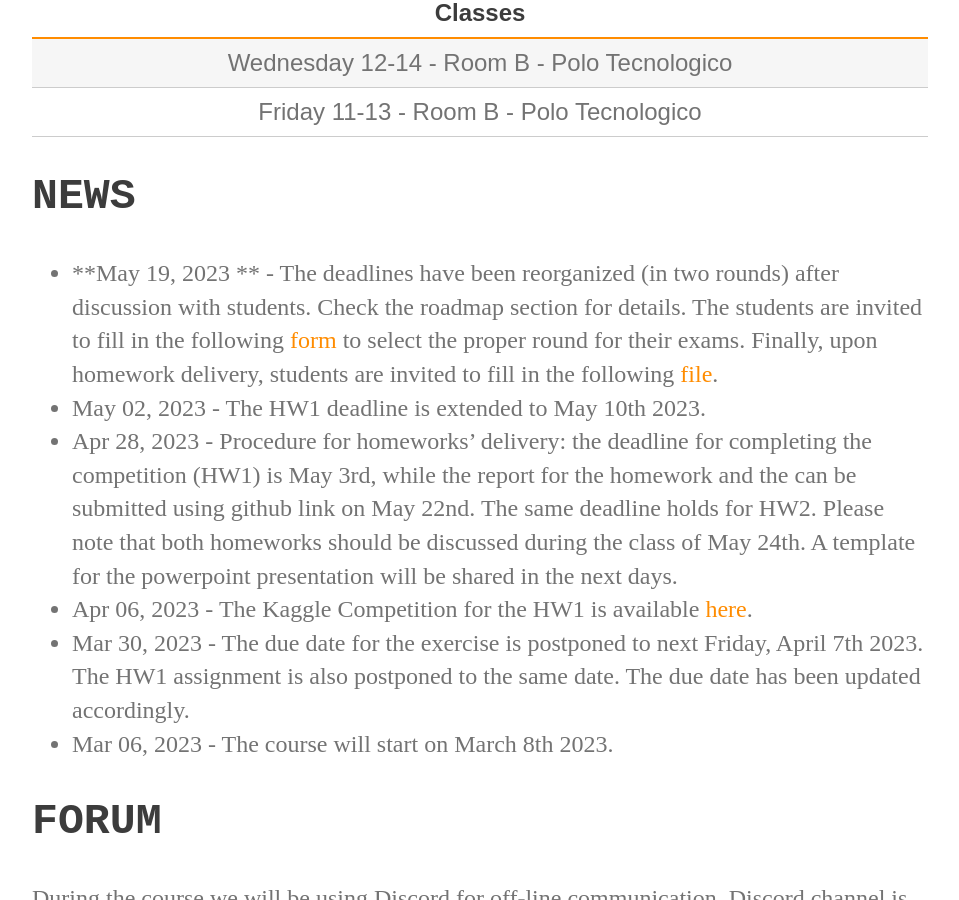
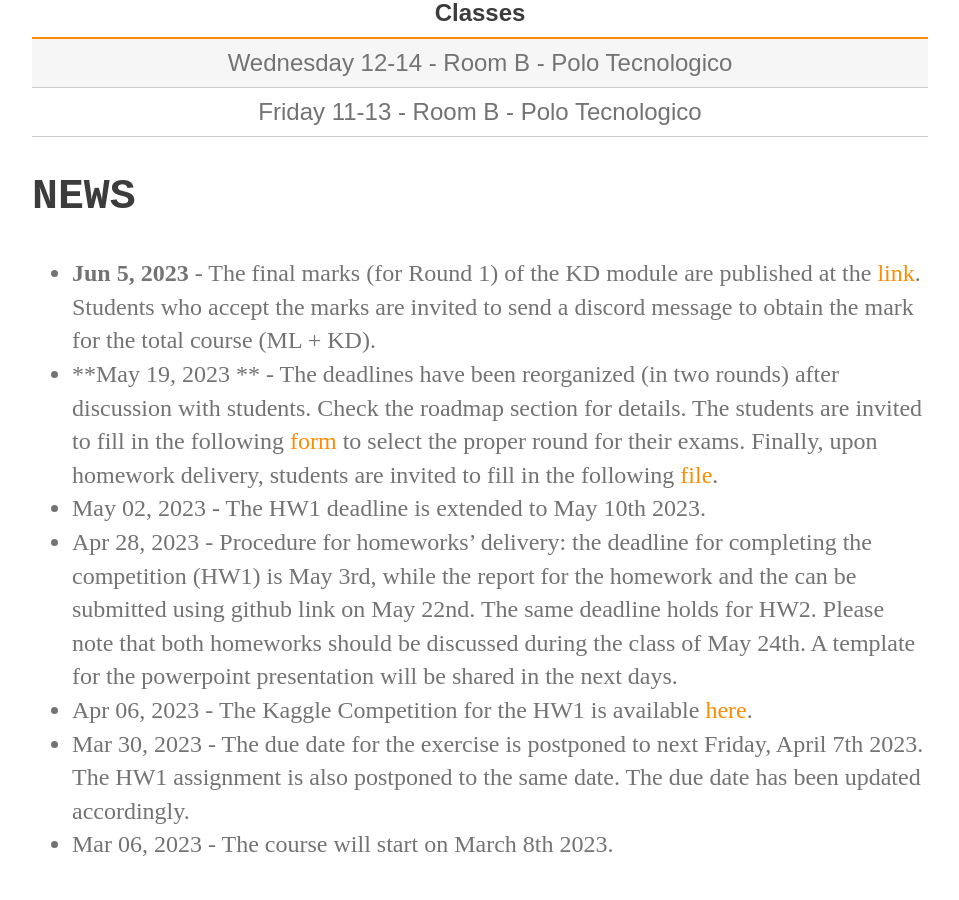
Before and after one commit to perceivelab/knowledge-discovery-course, a Jekyll site: the page built from index.md, in a window 1280 px wide and 900 px high, scrolled down 621 px. Shown: the whole window, without its empty margins (160-1119 px from the left). Built offline with Jekyll 4.4.1, drawn with Linux system fonts in a browser that asks for light colours; our own code applies the rules of GitHub Pages for plain Markdown files.

Commit message:
Update index.md

```diff
--- a/index.md
+++ b/index.md
@@ -14,6 +14,7 @@
 
 
 ## NEWS
+- **Jun 5, 2023** - The final marks (for Round 1) of the KD module are published at the [link](https://drive.google.com/file/d/1uFt3TxDXgvwvpL-V438F_xnfs_Pwnpkk/view?usp=sharing). Students who accept the marks are invited to send a discord message to obtain the mark for the total course (ML + KD).
 - **May 19, 2023 ** - The deadlines have been reorganized (in two rounds) after discussion with students. Check the roadmap section for details.
 The students are invited to fill in the following [form](https://docs.google.com/forms/d/e/1FAIpQLSfEm5-iI7-TS25VoIg2tLiTRM0-WOpGFIiw5bv4rRzNUVMhag/viewform?usp=sf_link) to select the proper round for their exams. Finally, upon homework delivery, students are invited to fill in the following [file](https://docs.google.com/spreadsheets/d/1hxRHRtog3iDHaZX4nMfHXZ4TG94ywTMv45nxPyViM5o/edit?usp=sharing).
 - May 02, 2023 - The HW1 deadline is extended to May 10th 2023.
```
